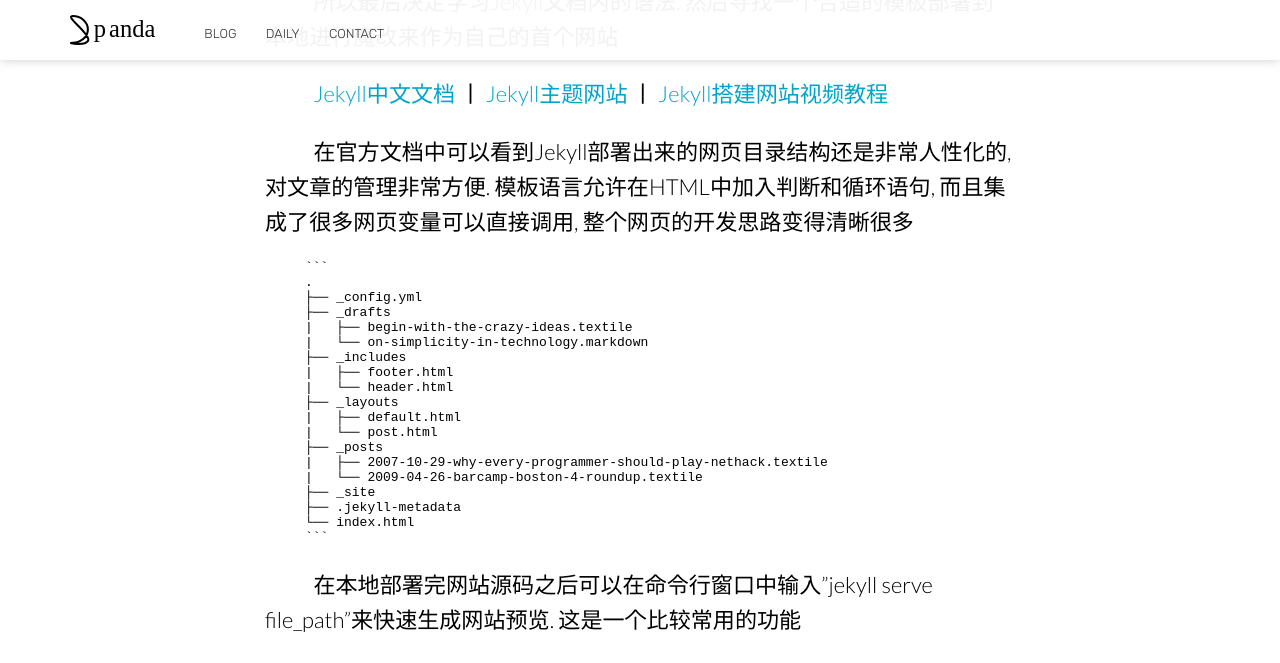
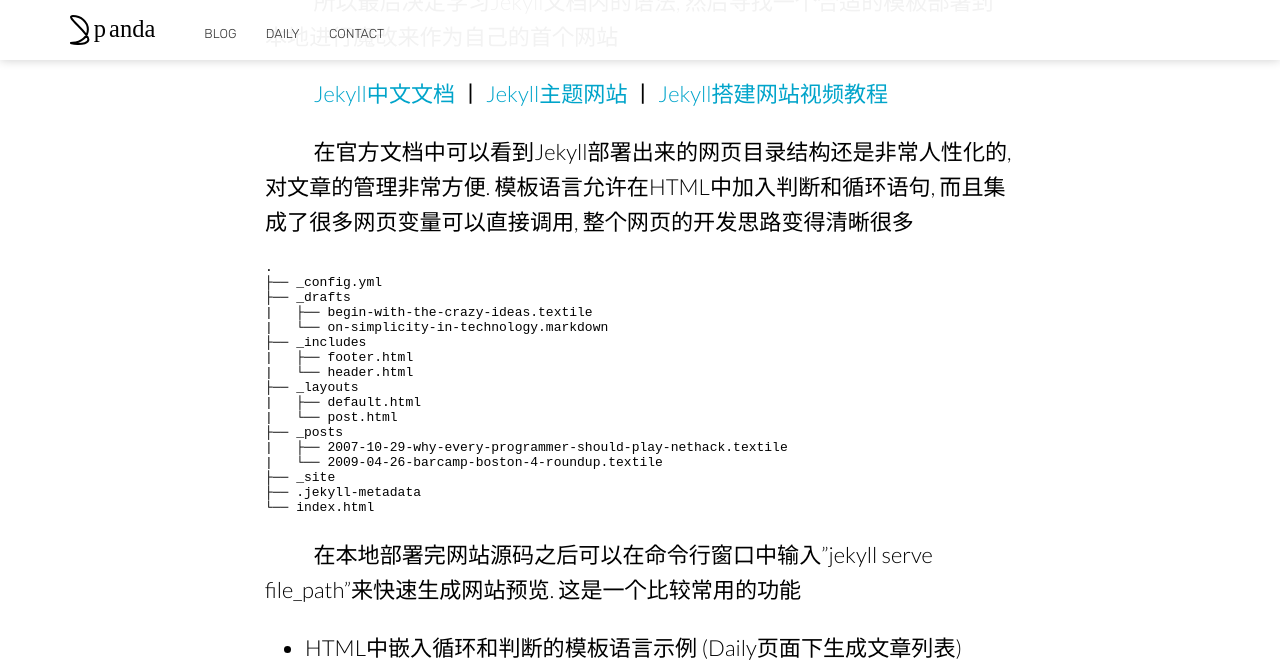
Before and after one commit to pandacase/pandacase.github.io, a Jekyll site: the page built from _posts/2023-03-11-pandaBlog.md, in a window 1280 px wide and 900 px high, scrolled down 3417 px, cut to the strip 0-663 px from the top of the window. Built offline with Jekyll 4.4.1, drawn with Linux system fonts in a browser that asks for light colours; nearby versions of some CDN libraries; comment, search, counter and statistics services are not loaded; a style sheet for code colours, icons or effects is not loaded; some of the changed text lies outside the part shown.

Commit message:
Update 2023-03-11-pandaBlog.md

````diff
--- a/_posts/2023-03-11-pandaBlog.md
+++ b/_posts/2023-03-11-pandaBlog.md
@@ -53,8 +53,7 @@
 
 &emsp;&emsp; 在官方文档中可以看到Jekyll部署出来的网页目录结构还是非常人性化的, 对文章的管理非常方便. 模板语言允许在HTML中加入判断和循环语句, 而且集成了很多网页变量可以直接调用, 整个网页的开发思路变得清晰很多
 
-{% highlight txt %}
-```
+```txt
 .
 ├── _config.yml
 ├── _drafts
@@ -73,7 +72,6 @@
 ├── .jekyll-metadata
 └── index.html
 ```
-{% endhighlight %}
 
 &emsp;&emsp; 在本地部署完网站源码之后可以在命令行窗口中输入"jekyll serve file_path"来快速生成网站预览. 这是一个比较常用的功能
 
@@ -103,7 +101,7 @@
 
 &emsp;&emsp; 评论区功能则更迭过两个API, 之前用的是来必力的支持社交账号(微信/微博/QQ)登录的评论系统, 但是加载比较慢而且在移动端下有无法拉取微信登录API的bug; 所以后来改用了Valine的可支持匿名的评论系统, 也就是现在在用的这个评论区. 可以看到这个API支持在Script块中直接更改属性设置, 还是比较易用的. 具体的配置信息可以查看 [Valine快速开始](https://valine.js.org/quickstart.html)
 
-{% highlight html linenos %}
+```html
 <script>
     new Valine({
         el: '#vcomments',
@@ -115,8 +113,12 @@
         avatar: 'hide'// 评论者头像
     })
 </script>
-{% endhighlight %}
+```
 
 &emsp;&emsp; 网站最后是部署在GitHub Pages下, 之后如果内容更新多了可能会考虑自己租用域名来做映射
 
 &emsp;&emsp; 至此, pandaBlog就初步完成啦! 作为本站的第一篇文章, 写的有亿点啰嗦hh. 感谢你阅读到这里, 留个评论再走吧~
+
+{% highlight txt linenos %}
+final
+{% endhighlight %}
````
